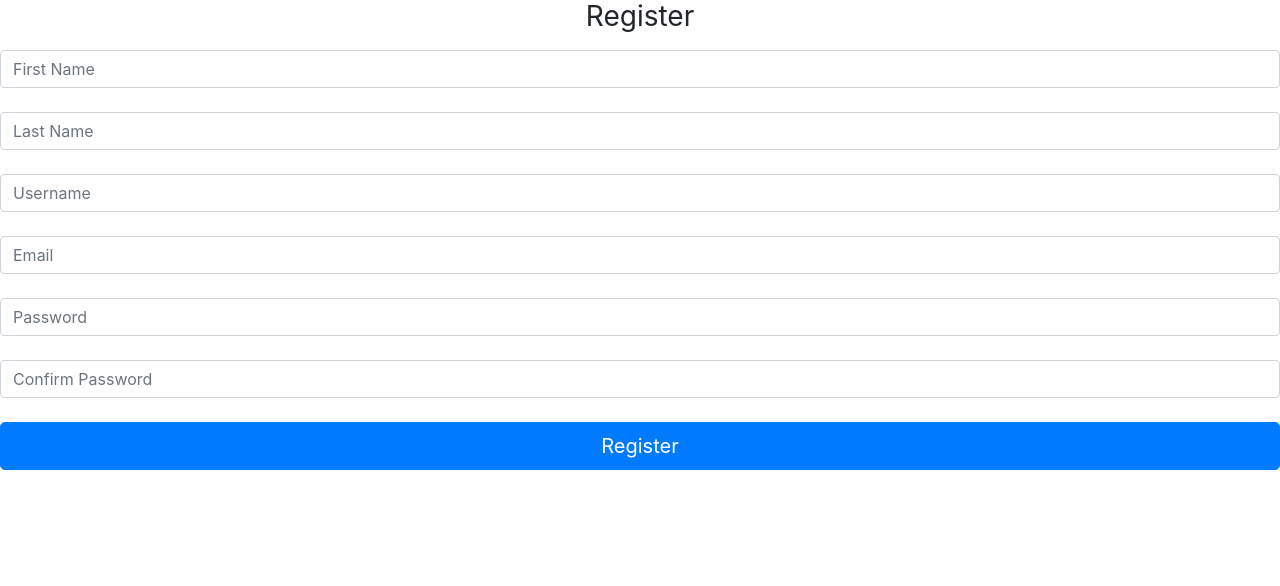
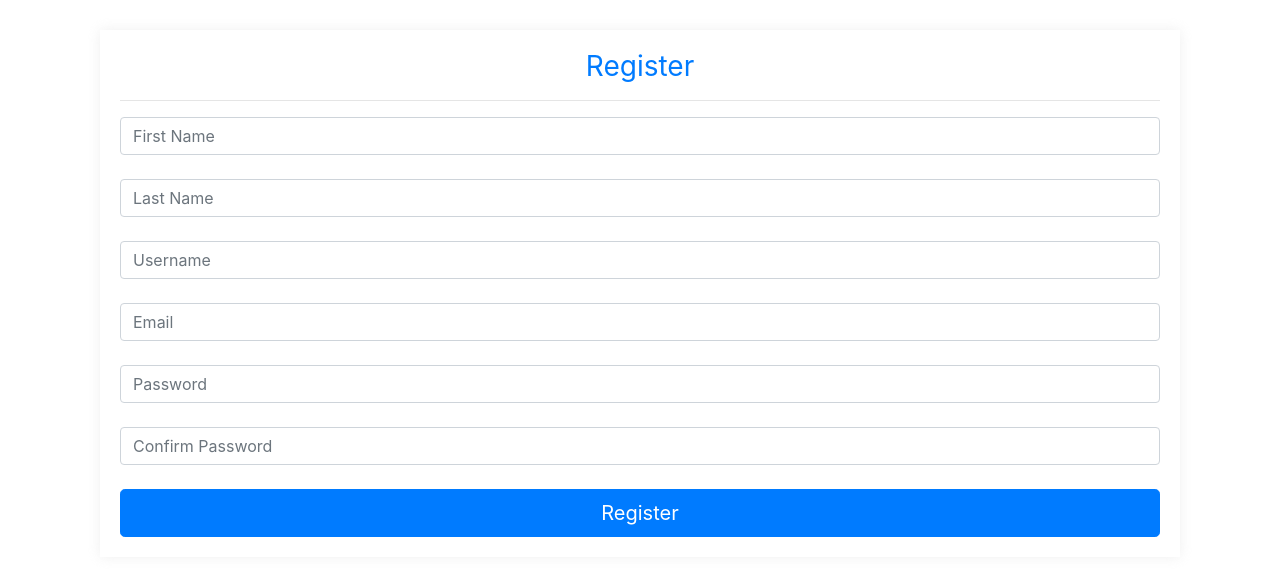
Before and after one commit to pratishrai/Swype, a Django app: page /accounts/register/ in a window 1280 px wide. Shown: the part 80-666 px from the top of the page. Run offline with Django 3.2, Linux system fonts and the light colour scheme; some libraries are stand-ins or nearby versions.

Commit message:
Fixed Register CSS

```diff
--- a/static/css/style.css
+++ b/static/css/style.css
@@ -46,3 +46,9 @@
     width: 100%;
     height: 500px;
 }
+
+.form-signin{
+    color: #007bff;
+    padding: 20px;
+    box-shadow: 0 0 12px rgba(228, 228, 228, 0.6);
+}
--- a/templates/register.html
+++ b/templates/register.html
@@ -8,9 +8,12 @@
     <title>Register</title>
 </head>
 <body class="text-center">
+
+<div class="container" style="padding:30px;">
 <form method="POST" class="form-signin">
     {% csrf_token %}
-    <h1 class="h3 mb-3 font-weight-normal">Register</h1>
+    <h1 class="h3 mb-3 font-weight-normal" style="margin-bottom:20px;">Register</h1>
+    <hr>
     <input name="first_name" type="text" class="form-control" placeholder="First Name"><br>
     <input name="last_name" type="text" class="form-control" placeholder="Last Name"><br>
     <input name="username" type="text" class="form-control" placeholder="Username"><br>
@@ -19,7 +22,7 @@
     <input name="password2" type="password" class="form-control" placeholder="Confirm Password"><br>
     <button class="btn btn-lg btn-primary btn-block" type="submit" href="/newuser/">Register</button>
 </form>
-
+</div>
 <div>
     {% for message in messages %}
     <h3>{{ message }}</h3>
```
